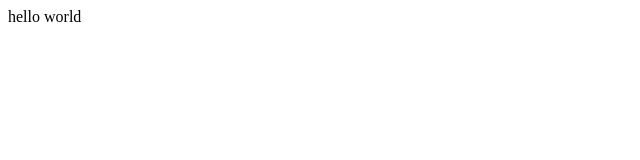
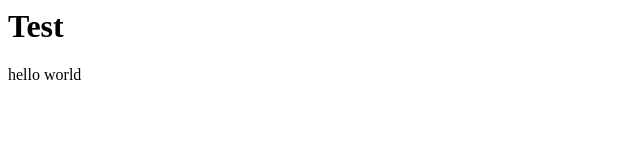
Before and after one commit to Ramseycj12/ramseycj12.github.io, a plain HTML site: page index.html in a window 1280 px wide. Shown: the whole page, without its empty margins (0-640 px from the left). Drawn offline with Linux system fonts and the light colour scheme.

Commit message:
Update index.html

```diff
--- a/index.html
+++ b/index.html
@@ -1,3 +1,8 @@
 <html>
-<p>hello world</p>
+    <body>
+        <h1>Test</h1>
+        <p>hello world</p>
+
+    </body>
+
 </html>
```
